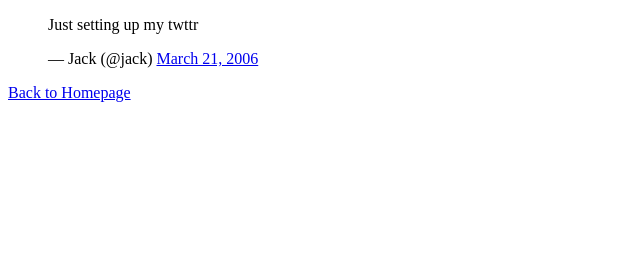
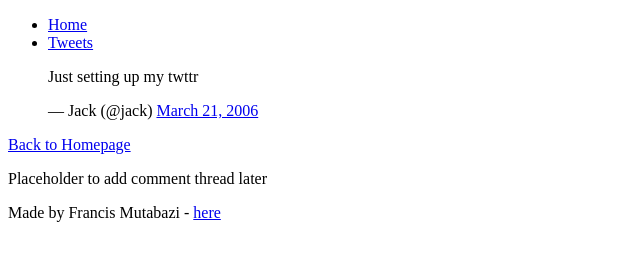
Before and after one commit to francis-collab/alu-web-development, a plain HTML site: page html_basic/tweets.html in a window 1280 px wide. Shown: the whole page, without its empty margins (0-640 px from the left). Drawn offline with Linux system fonts and the light colour scheme.

Commit message:
Update index.html and tweets.html with consistent structure

```diff
--- a/html_basic/tweets.html
+++ b/html_basic/tweets.html
@@ -6,10 +6,26 @@
     <title>Tweets</title>
 </head>
 <body>
-    <blockquote class="twitter-tweet">
-        <p lang="en" dir="ltr">Just setting up my twttr</p>&mdash; Jack (@jack) <a href="https://twitter.com/jack/status/20?ref_src=twsrc%5Etfw">March 21, 2006</a>
-    </blockquote>
-    <script async src="https://platform.twitter.com/widgets.js"></script>
-    <p><a href="index.html">Back to Homepage</a></p>
+    <header>
+        <ul>
+            <li><a href="index.html">Home</a></li>
+            <li><a href="tweets.html">Tweets</a></li>
+        </ul>
+    </header>
+    <main>
+        <article>
+            <blockquote class="twitter-tweet">
+                <p lang="en" dir="ltr">Just setting up my twttr</p>&mdash; Jack (@jack) <a href="https://twitter.com/jack/status/20?ref_src=twsrc%5Etfw">March 21, 2006</a>
+            </blockquote>
+            <script async src="https://platform.twitter.com/widgets.js"></script>
+            <p><a href="index.html">Back to Homepage</a></p>
+        </article>
+        <aside>
+            <p>Placeholder to add comment thread later</p>
+        </aside>
+    </main>
+    <footer>
+        <p>Made by Francis Mutabazi - <a href="https://www.facebook.com" target="_blank">here</a></p>
+    </footer>
 </body>
 </html>
```
Also changed, not shown: html_basic/index.html (+16 -0 lines).
